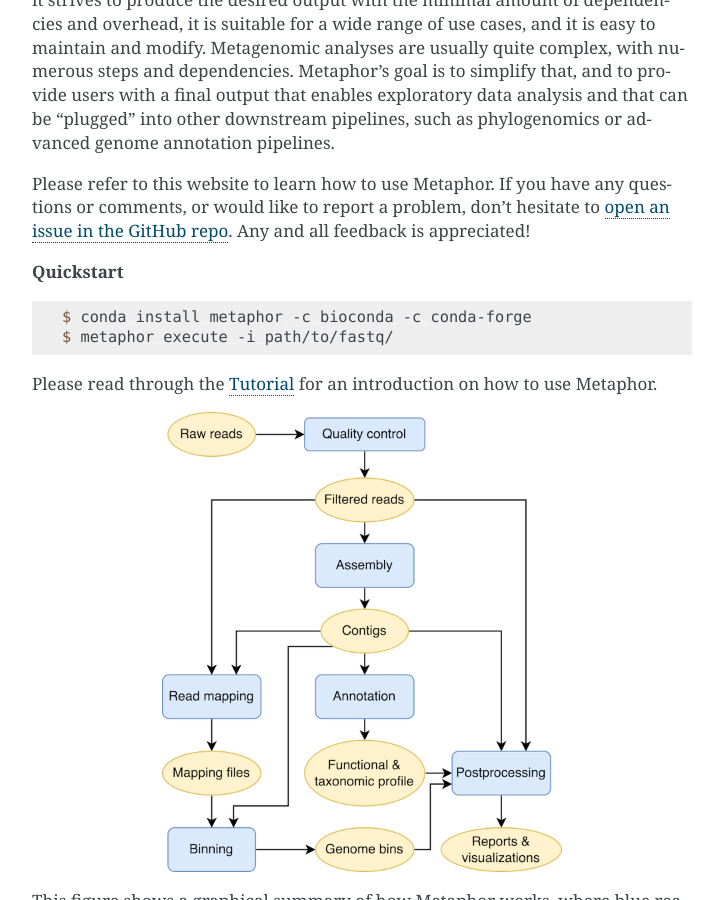
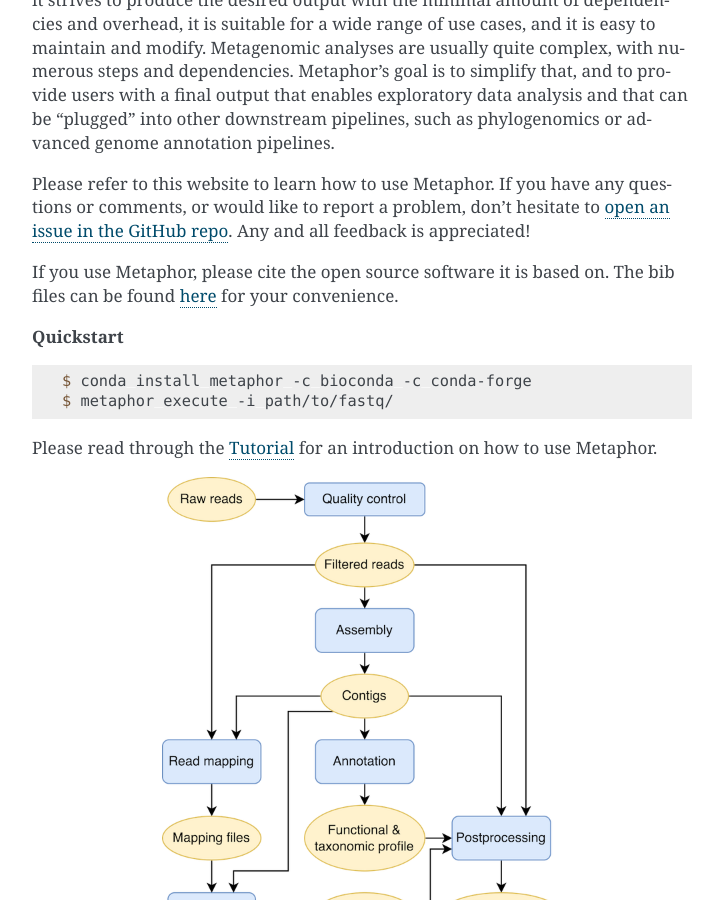
Before and after one commit to vinisalazar/metaphor, a Sphinx documentation site: the page built from docs/source/index.rst, in a window 1280 px wide and 900 px high, scrolled down 307 px. Shown: the whole window, without its empty margins (388-1111 px from the left). Built offline with Sphinx 7.4.7, drawn with Linux system fonts in a browser that asks for light colours.

```diff
--- a/docs/source/index.rst
+++ b/docs/source/index.rst
@@ -19,6 +19,9 @@ is to simplify that, and to provide users with a final output that enables explo
 Please refer to this website to learn how to use Metaphor. If you have any questions or comments, or would like to report a
 problem, don't hesitate to `open an issue in the GitHub repo <https://github.com/vinisalazar/metaphor/issues/new/choose>`_.
 Any and all feedback is appreciated!
+
+If you use Metaphor, please cite the open source software it is based on. The bib files can be found
+`here <https://github.com/vinisalazar/metaphor/tree/main/metaphor/workflow/bibs>`_ for your convenience.
 
 **Quickstart**
 
```
Also changed, not shown: README.md (+3 -0 lines).
